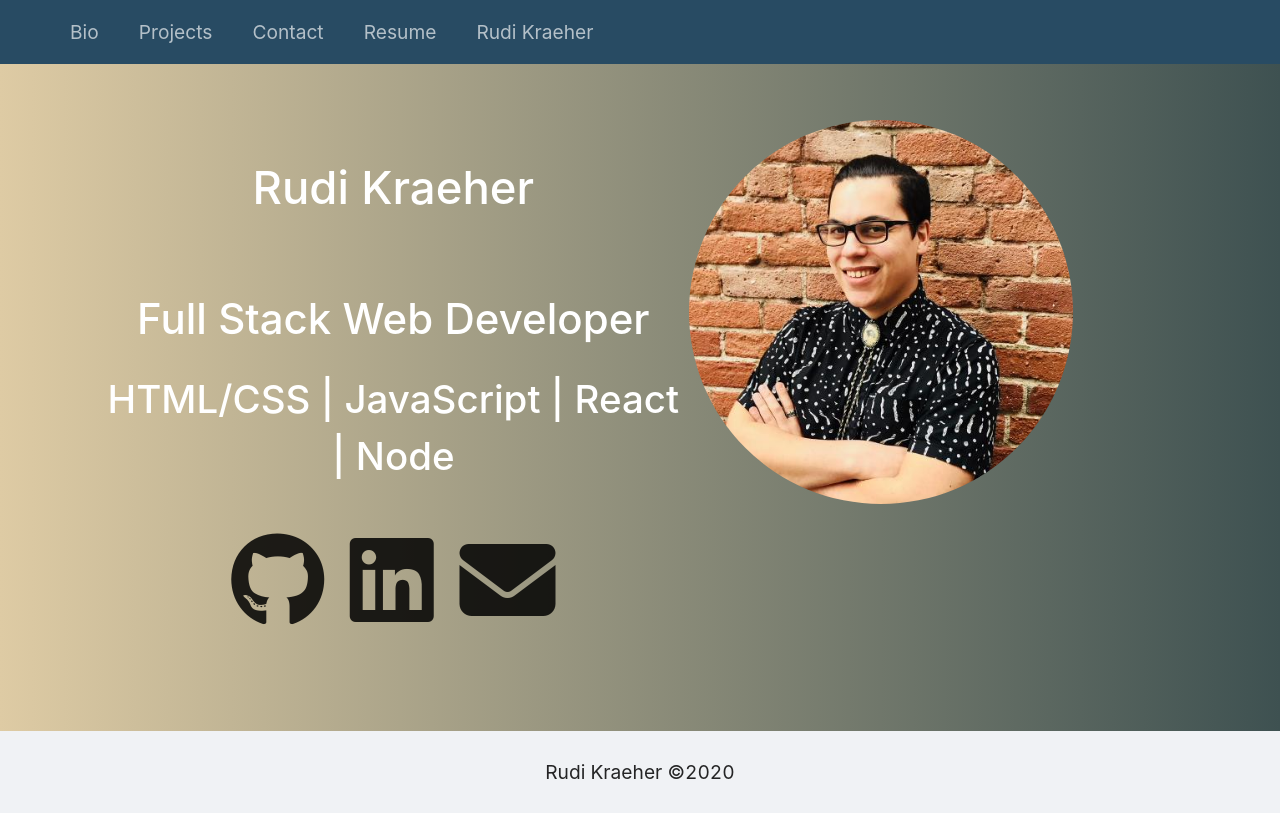
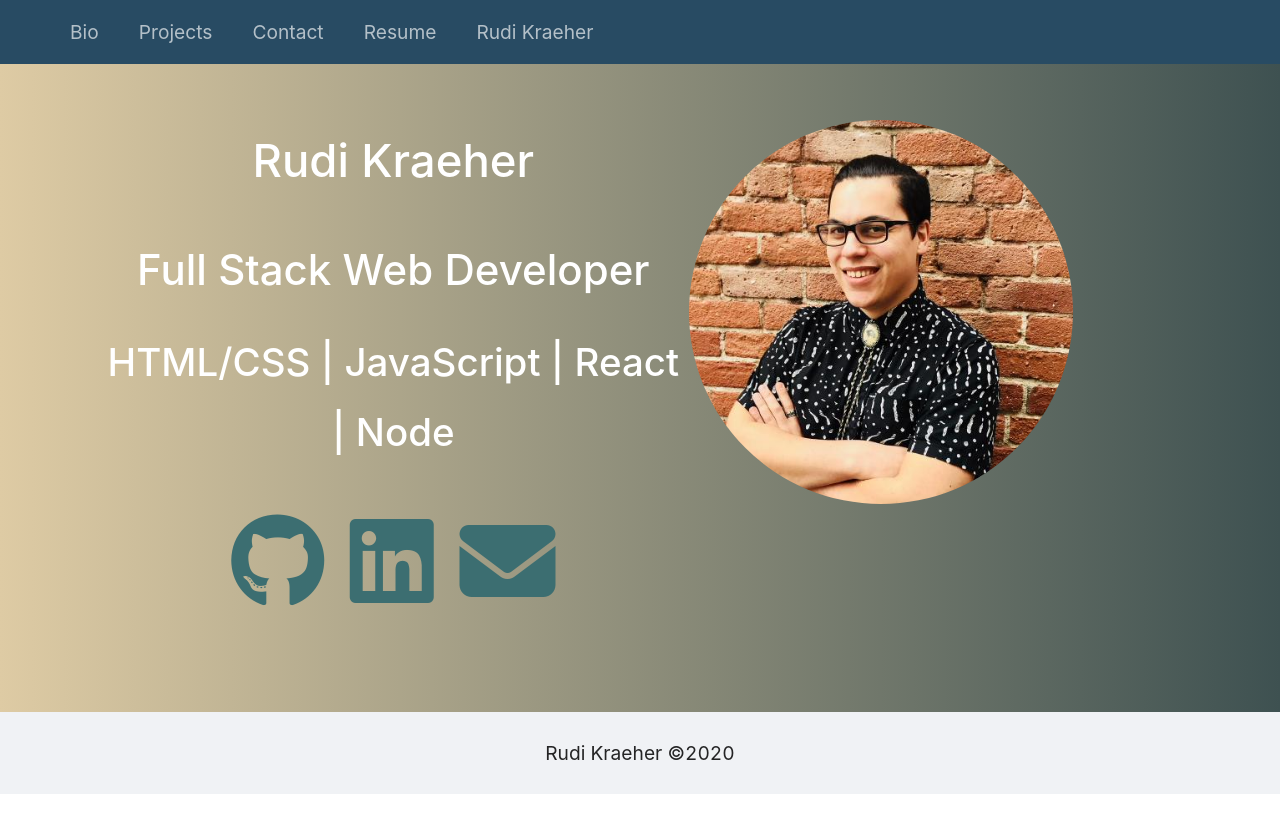
Before and after one commit to rkraeher/react-portfolio, a React (Create React App) app: page / in a window 1280 px wide. Built offline with nearby package versions, Linux system fonts and the light colour scheme.

Commit message:
links for fontawesome icons on home page

```diff
--- a/src/components/Bio/Bio.js
+++ b/src/components/Bio/Bio.js
@@ -21,14 +21,16 @@ function Bio() {
                             to the Present" is an analysis of experimental American artists intervening in discourses of aesthetic form and
                             embodied difference. </p>
 
-                        <p>My writing on contemporary art has been published on KCET's
+                        <p>My writing on contemporary art has been published on
                             <a href="https://www.kcet.org/shows/artbound/soldadera-memory-machine"
                                 target="_blank"
-                                rel="noreferrer"> Artbound
+                                rel="noreferrer"
+                                style={{ color: "black", fontWeight: "bold" }}> KCET's Artbound
                             </a> and in the catalogue for the landmark 2017 art exhibition,
                             <a href="https://www.artbook.com/9780982304686.html"
                                 target="_blank"
-                                rel="noreferrer"> Mundos Alternos.
+                                rel="noreferrer"
+                                style={{ color: "black", fontWeight: "bold" }}> Mundos Alternos.
                             </a>
                         </p>
                         <p>
@@ -40,7 +42,7 @@ function Bio() {
 
                 </Col>
             </Row>
-        </div>
+        </div >
     );
 }
 export default Bio;
--- a/src/components/Home/index.js
+++ b/src/components/Home/index.js
@@ -14,9 +14,15 @@ const Home = () => {
                     <h2>Full Stack Web Developer</h2>
                     <h3>HTML/CSS | JavaScript | React | Node</h3>
                     <div className="icons">
-                        <i className="fab fa-github fa-3x" style={{ margin: "1vw" }}></i>
-                        <i className="fab fa-linkedin fa-3x" style={{ margin: "1vw" }}></i>
-                        <i className="fas fa-envelope fa-3x" style={{ margin: "1vw" }}></i>
+                        <a target="blank_" href="https://github.com/rkraeher">
+                            <i className="fab fa-github fa-3x" style={{ margin: "1vw" }}></i>
+                        </a>
+                        <a target="blank_" href="https://www.linkedin.com/in/rudi-kraeher">
+                            <i className="fab fa-linkedin fa-3x" style={{ margin: "1vw" }}></i>
+                        </a>
+                        <a href="mailto: rudikraeher@gmail.com">
+                            <i className="fas fa-envelope fa-3x" style={{ margin: "1vw" }}></i>
+                        </a>
                     </div>
                 </Col>
                 <ProfilePic />
--- a/src/components/Project/Project.css
+++ b/src/components/Project/Project.css
@@ -13,14 +13,14 @@ body {
 }
 
 .heading h1 {
-    line-height: 3;
+    /* line-height: 3; */
     font-size: 3.25em;
     text-align: center;
     color: white;
   }
 
 .heading h2 {
-  line-height: 1.5;
+  /* line-height: 1.5; */
   font-size: 3em;
   text-align: center;
   color: white;
@@ -28,7 +28,7 @@ body {
 }
 
 .heading h3 {
-  line-height: 1.5;
+  /* line-height: 1.5; */
   font-size: 2.75em;
   text-align: center;
   color: white;
@@ -48,4 +48,4 @@ body {
     object-fit: contain;
   }
 
-  /* TODO: Media queries needed */
+  /* TODO:Media queries needed */
```
Also changed, not shown: 1 other file (tests, documents, lock files or other folders).
